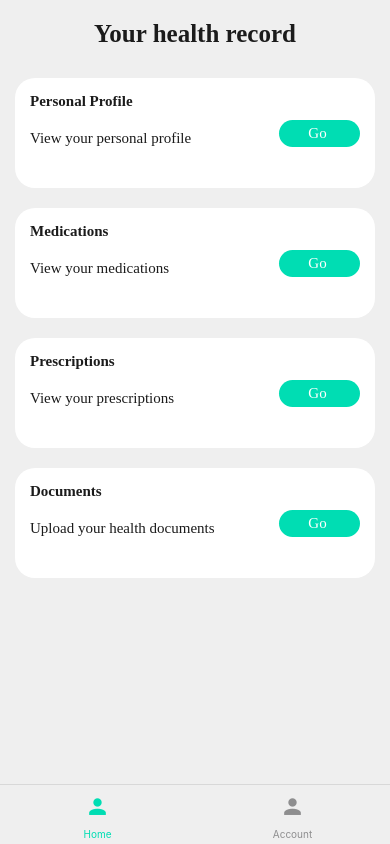
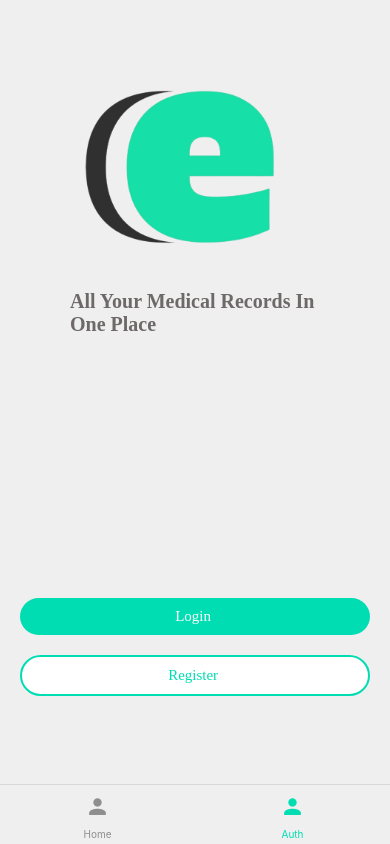
Before and after one commit to HeshamEldash/el-tabeeb, a React Native app: screen /Auth in a window 390 px wide. Built offline with nearby package versions, Linux system fonts and the light colour scheme.

Commit message:
navigator styles

```diff
--- a/App.js
+++ b/App.js
@@ -23,7 +23,7 @@ const Stack = createNativeStackNavigator();
 
 export default function App() {
   return (
-    <NavigationContainer theme={navigationTheme}>
+    <NavigationContainer theme={navigationTheme} >
 
       {/* <AuthNavigator/> */}
       <AppNavigator/>
--- a/components/medications/Medication.js
+++ b/components/medications/Medication.js
@@ -58,7 +58,7 @@ const styles = StyleSheet.create({
   },
   name: {
     fontWeight: "700",
-    fontSize: 18,
+    fontSize: 15,
     marginBottom: 5,
     textTransform: "capitalize",
   },
--- a/navigation/AppNavigator.js
+++ b/navigation/AppNavigator.js
@@ -1,12 +1,13 @@
 import React from "react";
-import {StyleSheet } from "react-native";
+import { StyleSheet } from "react-native";
 import { MaterialCommunityIcons } from "@expo/vector-icons";
 import { createBottomTabNavigator } from "@react-navigation/bottom-tabs";
-
 
 import SectionsScreen from "../screens/SectionsScreen";
 import WelcomeScreen from "../screens/WelcomeScreen";
 import colors from "../config/colors";
+import SectionsNavigator from "./SectionsNavigator";
+import AuthNavigator from "./AuthNavigator";
 
 const Tab = createBottomTabNavigator();
 
@@ -20,16 +21,17 @@ function AppNavigator() {
     >
       <Tab.Screen
         name="Home"
-        component={SectionsScreen}
+        component={SectionsNavigator}
         options={{
           tabBarIcon: ({ color, size }) => (
             <MaterialCommunityIcons name="account" color={color} size={size} />
           ),
         }}
       />
+
       <Tab.Screen
-        name="Account"
-        component={WelcomeScreen}
+        name="Auth"
+        component={AuthNavigator}
         options={{
           tabBarIcon: ({ color, size }) => (
             <MaterialCommunityIcons name="account" color={color} size={size} />
--- a/navigation/AuthNavigator.js
+++ b/navigation/AuthNavigator.js
@@ -7,15 +7,13 @@ import ProfileRegistrationScreen from "../screens/ProfileRegistrationScreen";
 
 import { StyleSheet } from "react-native";
 import colors from "../config/colors";
+import { screenOptions } from "./navigationTheme";
 
 const Stack = createNativeStackNavigator();
 
 const AuthNavigator = () => (
   <Stack.Navigator
-    screenOptions={{
-      headerStyle: styles.headerStyle,
-      headerShadowVisible: false,
-    }}
+    screenOptions={screenOptions}
   >
     <Stack.Screen
       name="Welcome"
--- /dev/null
+++ b/navigation/SectionsNavigator.js
@@ -0,0 +1,31 @@
+import React from "react";
+import { StyleSheet } from "react-native";
+import { createNativeStackNavigator } from "@react-navigation/native-stack";
+
+import MedicationsScreen from "../screens/MedicationsScreen";
+import SectionsScreen from "../screens/SectionsScreen";
+
+import colors from "../config/colors";
+import { screenOptions } from "./navigationTheme";
+
+const Stack = createNativeStackNavigator();
+
+function SectionsNavigator() {
+  return (
+    <Stack.Navigator
+      screenOptions={screenOptions}
+    >
+      <Stack.Screen
+        name={"SectionsScreen"}
+        component={SectionsScreen}
+        options={{
+          headerShown: false,
+        }}
+      />
+      <Stack.Screen name={"Medications"} component={MedicationsScreen} />
+    </Stack.Navigator>
+  );
+}
+
+
+export default SectionsNavigator;
--- a/navigation/navigationTheme.js
+++ b/navigation/navigationTheme.js
@@ -1,4 +1,6 @@
 import { DefaultTheme } from "@react-navigation/native";
+import { StyleSheet } from "react-native";
+
 import colors from "../config/colors";
 
 export default {
@@ -10,3 +12,14 @@ export default {
     background: colors.white,
   },
 };
+
+export const navigatorStyles = StyleSheet.create({
+  headerStyle: {
+    backgroundColor: colors.lightGrey,
+  },
+});
+
+export const screenOptions = {
+  headerStyle: navigatorStyles.headerStyle,
+  headerShadowVisible: false,
+};
```
